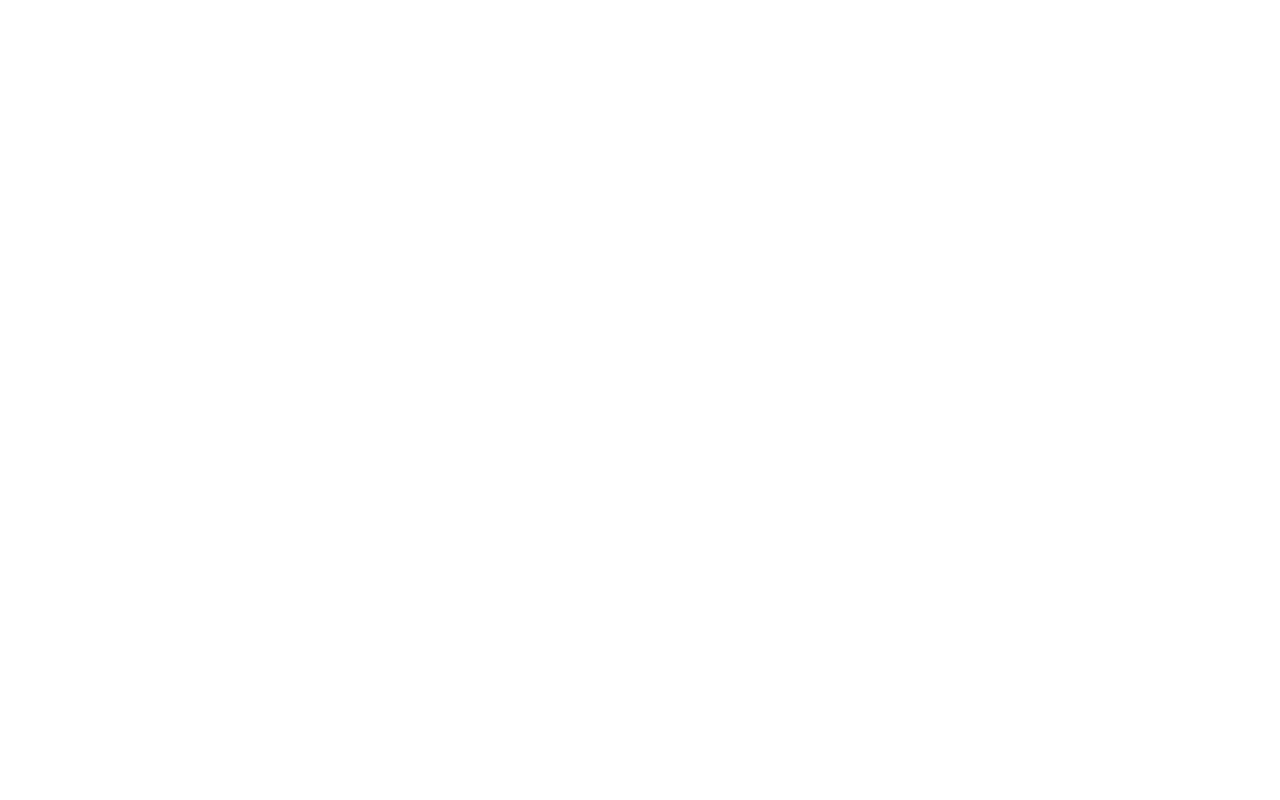
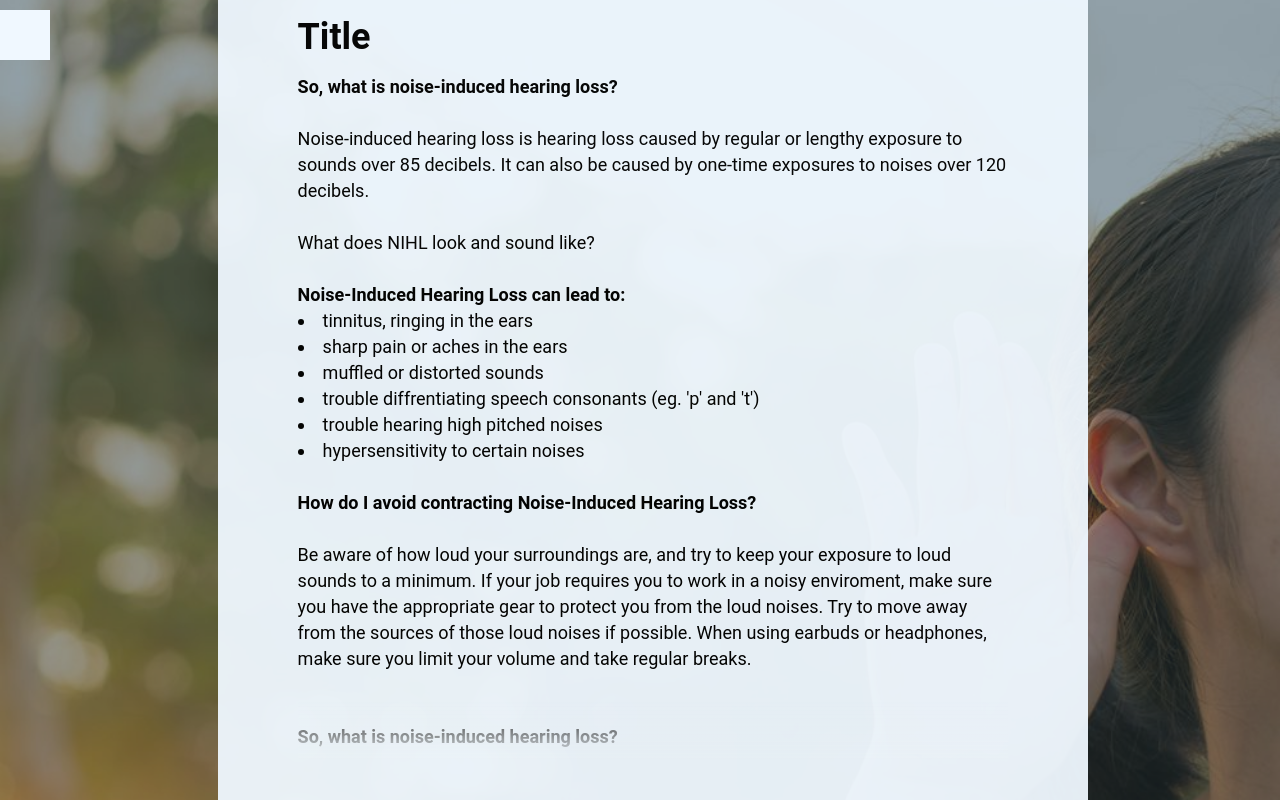
Before and after one commit to willtao303/hearing_loss, a plain HTML site: page more-info.html in a window 1280 px wide. Drawn offline with Linux system fonts and the light colour scheme.

Commit message:
more-info page

```diff
--- /dev/null
+++ b/css/page2.css
@@ -0,0 +1,110 @@
+body{
+  margin:0px;
+  position:fixed;
+  min-height:100%;
+  width:100%;
+}
+.main{
+  height:100%;
+  width:100%;
+  position:fixed;
+  background-image: url("../img/bg.jpg");
+  background-size:cover;
+  background-position: center;
+  overflow: hidden;
+}
+.dim{
+  background-color:#13324475;
+  width:100%;
+  height:100%;
+  position:fixed;
+  top:0;
+  left:0;
+}
+
+.col {
+  position:relative;
+
+  background: aliceblue;
+  opacity: 95%;
+
+  margin-left:17%;
+  margin-right:15%;
+
+  height:100vh;
+  overflow:scroll;
+}
+.col::-webkit-scrollbar {
+  width: 10px;
+}
+.col::-webkit-scrollbar-track {
+  box-shadow: none;
+  border-radius: 0px;
+}
+.col::-webkit-scrollbar-thumb {
+  background: rgb(197, 197, 197);
+  border-radius: 5px;
+}
+
+.text-container{
+  padding-left:80px;
+  padding-right:80px;
+
+  font-family: Roboto, Oxygen, 'Open Sans', 'Helvetica Neue', sans-serif;
+  font-size: 18px;
+  line-height: 26px;
+
+}
+
+.fade-text{
+  position:sticky;
+  height:100px;
+  width:100%;
+  bottom:0;
+  background:linear-gradient(
+    to bottom,
+    transparent 0%,
+    aliceblue 60%,
+    aliceblue 100%
+  );
+}
+
+#fader {
+  opacity: 0%;
+  background: rgb(235, 248, 252);
+  width: 100%;
+  height: 100%;
+  position: fixed;
+  pointer-events: none;
+  z-index: 999;
+  animation: fade-out 1s 1;
+}
+@keyframes fade-out {
+  from { opacity: 1 }
+    to { opacity: 0 }
+}
+
+
+
+.sidebar#arrow {
+  position:fixed;
+  background:aliceblue;
+  height: 50px;
+  width:50px;
+  left:0px;
+  top:10px;
+  transition:all 1s;
+}
+.sidebar#nav {
+  position:fixed;
+  height:200%;
+  width:150px;
+  background:aliceblue;
+  left:-150px;
+  top:-25px;
+  rotate:0deg;
+  transition:all 1s;
+}
+.sidebar#arrow:hover #nav{
+  rotate:8deg;
+}
--- a/more-info.html
+++ b/more-info.html
@@ -0,0 +1,60 @@
+<!DOCTYPE html>
+<html lang="en">
+    <head>
+    <meta name="viewport" content="width=device-width">
+    <link rel="stylesheet" href="css/page2.css">
+    <title>title here</title>
+  </head>
+
+  <body>
+    <div class="main">
+      <div class="dim"></div>
+      <div class="sidebar" id="arrow">
+        <div class="sidebar" id="nav"></div>
+      </div>
+
+      <div class="col">
+        <div class="text-container">
+          <h1>Title</h1>
+          <b>So, what is noise-induced hearing loss?</b> <br><br> Noise-induced hearing loss is hearing loss
+          caused by regular or lengthy exposure to sounds over 85 decibels. It can also be caused by
+          one-time exposures to noises over 120 decibels.  <br><br> What does NIHL look and sound like?
+          <br><br> <b>Noise-Induced Hearing Loss can lead to:</b>
+          <li> tinnitus, ringing in the ears</li>
+          <li> sharp pain or aches in the ears</li>
+          <li> muffled or distorted sounds</li>
+          <li> trouble diffrentiating speech consonants (eg. 'p' and 't') </li>
+          <li> trouble hearing high pitched noises </li>
+          <li> hypersensitivity to certain noises </li><br>
+          <b>How do I avoid contracting Noise-Induced Hearing Loss?</b> <br><br> Be aware of how loud your
+          surroundings are, and try to keep your exposure to loud sounds to a minimum. If your job
+          requires you to work in a noisy enviroment, make sure you have the appropriate gear to
+          protect you from the loud noises. Try to move away from the sources of those loud noises
+          if possible. When using earbuds or headphones, make sure you limit your volume and take
+          regular breaks.
+          <br><br><br>
+
+          <b>So, what is noise-induced hearing loss?</b> <br><br> Noise-induced hearing loss is hearing loss
+          caused by regular or lengthy exposure to sounds over 85 decibels. It can also be caused by
+          one-time exposures to noises over 120 decibels.  <br><br> What does NIHL look and sound like?
+          <br><br> <b>Noise-Induced Hearing Loss can lead to:</b>
+          <li> tinnitus, ringing in the ears</li>
+          <li> sharp pain or aches in the ears</li>
+          <li> muffled or distorted sounds</li>
+          <li> trouble diffrentiating speech consonants (eg. 'p' and 't') </li>
+          <li> trouble hearing high pitched noises </li>
+          <li> hypersensitivity to certain noises </li><br>
+          <b>How do I avoid contracting Noise-Induced Hearing Loss?</b> <br><br> Be aware of how loud your
+          surroundings are, and try to keep your exposure to loud sounds to a minimum. If your job
+          requires you to work in a noisy enviroment, make sure you have the appropriate gear to
+          protect you from the loud noises. Try to move away from the sources of those loud noises
+          if possible. When using earbuds or headphones, make sure you limit your volume and take
+          regular breaks.
+          <br><br><br>
+          <svg class="fade-text"></svg>
+        </div>
+      </div>
+    </div>
+    <svg id="fader"></svg>
+  </body>
+</html>
```
Also changed, not shown: game2.html (+1 -1 lines), index.html (+1 -1 lines), css/game2-style.css (added).
